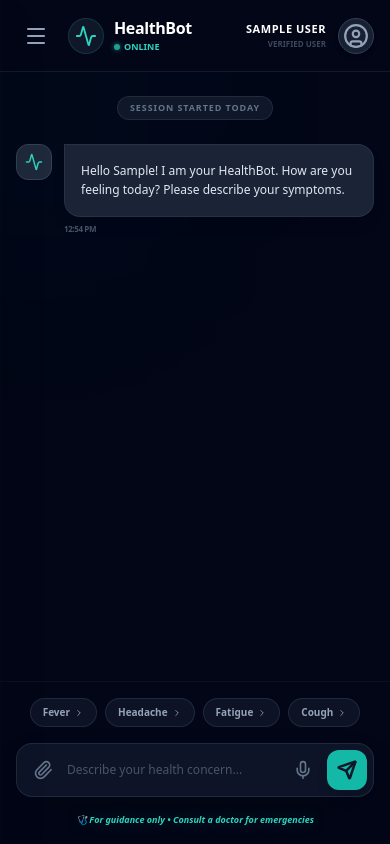
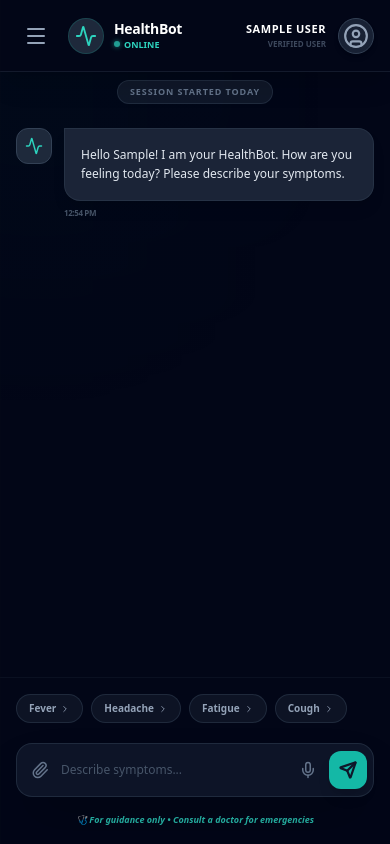
Before and after one commit to junaidnazeer/HealthBot-fullstack, a React (Create React App) app in the folder frontend/: page /chat in a window 390 px wide. Built offline with nearby package versions, Linux system fonts and the light colour scheme; sample sign-in values are in the browser's storage.

Commit message:
Fix: forced header to remain fixed at top during mobile keyboard entry

```diff
--- a/frontend/src/pages/Chat.js
+++ b/frontend/src/pages/Chat.js
@@ -107,7 +107,7 @@ export default function Chat() {
   };
 
   const SidebarContent = () => (
-    <div className="flex flex-col h-full bg-[#020617] border-r border-slate-800/60 shadow-2xl">
+    <div className="flex flex-col h-full bg-[#020617] border-r border-slate-800/60">
       <div className="p-6 flex items-center justify-between">
         <div className="flex items-center gap-2">
           <Activity className="h-7 w-7 text-teal-400" strokeWidth={3} />
@@ -148,7 +148,7 @@ export default function Chat() {
 
       {/* Sidebar Navigation */}
       <div
-        className={`fixed inset-y-0 left-0 z-[60] transform transition-transform duration-300 ease-in-out lg:relative lg:translate-x-0 ${isSidebarOpen ? "translate-x-0 w-72" : "-translate-x-full lg:w-0"}`}
+        className={`fixed inset-y-0 left-0 z-[100] transform transition-transform duration-300 ease-in-out lg:relative lg:translate-x-0 ${isSidebarOpen ? "translate-x-0 w-72" : "-translate-x-full lg:w-0"}`}
       >
         {isSidebarOpen && (
           <div
@@ -159,9 +159,9 @@ export default function Chat() {
         <SidebarContent />
       </div>
 
-      <main className="flex-1 flex flex-col h-full relative z-10 overflow-hidden">
-        {/* --- FIXED HEADER (Locked at top) --- */}
-        <header className="h-[72px] w-full shrink-0 border-b border-slate-800/60 flex items-center justify-between px-4 lg:px-8 bg-[#020617] z-50">
+      <main className="flex-1 flex flex-col h-full relative overflow-hidden">
+        {/* --- HEADER LOCKED AT TOP --- */}
+        <header className="fixed top-0 left-0 right-0 lg:left-auto lg:w-[calc(100%-18rem)] z-[90] h-[72px] border-b border-slate-800/60 flex items-center justify-between px-4 lg:px-8 bg-[#020617] shadow-xl">
           <div className="flex items-center gap-3">
             <button
               className={`p-2 text-slate-400 hover:bg-slate-800 rounded-lg transition-all ${isSidebarOpen ? "lg:hidden" : "block"}`}
@@ -170,14 +170,14 @@ export default function Chat() {
               <Menu size={24} />
             </button>
             <div className="flex items-center gap-2.5">
-              <div className="w-9 h-9 lg:w-10 lg:h-10 rounded-full bg-slate-800/50 flex items-center justify-center border border-teal-500/20">
+              <div className="w-9 h-9 rounded-full bg-slate-800 flex items-center justify-center border border-teal-500/20">
                 <Activity size={22} className="text-teal-400" />
               </div>
               <div className="flex flex-col">
-                <h3 className="text-white text-base lg:text-lg font-bold tracking-tight leading-tight">
+                <h3 className="text-white text-sm font-bold tracking-tight leading-tight">
                   HealthBot
                 </h3>
-                <p className="text-[9px] text-teal-400 font-bold uppercase flex items-center gap-1 mt-0.5">
+                <p className="text-[9px] text-teal-400 font-bold uppercase flex items-center gap-1">
                   <span className="w-1.5 h-1.5 bg-teal-400 rounded-full animate-pulse shadow-[0_0_5px_rgba(45,212,191,0.8)]" />
                   Online
                 </p>
@@ -200,11 +200,11 @@ export default function Chat() {
           </div>
         </header>
 
-        {/* --- SCROLLABLE CHAT MESSAGES area --- */}
-        <div className="flex-1 overflow-y-auto px-4 lg:px-6 py-6 no-scrollbar bg-gradient-to-b from-transparent to-[#020617]/50">
+        {/* --- SCROLLABLE MESSAGES (Offset by header height) --- */}
+        <div className="flex-1 overflow-y-auto px-4 lg:px-6 pt-[80px] pb-6 no-scrollbar bg-gradient-to-b from-transparent to-[#020617]/50">
           <div className="max-w-4xl mx-auto space-y-6">
             <div className="flex justify-center">
-              <span className="text-[9px] lg:text-[10px] bg-slate-800/50 px-3 py-1 rounded-full text-slate-500 font-bold uppercase tracking-widest border border-slate-700/50 backdrop-blur-sm">
+              <span className="text-[9px] bg-slate-800/50 px-3 py-1 rounded-full text-slate-500 font-bold uppercase tracking-widest border border-slate-700/50">
                 Session Started Today
               </span>
             </div>
@@ -212,10 +212,10 @@ export default function Chat() {
             {messages.map((msg) => (
               <div
                 key={msg.id}
-                className={`flex gap-3 ${msg.sender === "user" ? "flex-row-reverse" : ""} animate-in fade-in slide-in-from-bottom-2 duration-300`}
+                className={`flex gap-3 ${msg.sender === "user" ? "flex-row-reverse" : ""} animate-in fade-in slide-in-from-bottom-2`}
               >
                 <div
-                  className={`w-9 h-9 rounded-xl shrink-0 flex items-center justify-center border shadow-sm ${msg.sender === "user" ? "bg-teal-500/10 border-teal-500/20" : "bg-slate-800 border-slate-700"}`}
+                  className={`w-9 h-9 rounded-xl shrink-0 flex items-center justify-center border ${msg.sender === "user" ? "bg-teal-500/10 border-teal-500/20" : "bg-slate-800 border-slate-700"}`}
                 >
                   {msg.sender === "user" ? (
                     <User size={18} className="text-teal-400" />
@@ -243,7 +243,7 @@ export default function Chat() {
                 <div className="w-9 h-9 rounded-xl bg-slate-800 border border-slate-700 flex items-center justify-center">
                   <Activity size={18} className="text-teal-400 opacity-50" />
                 </div>
-                <div className="bg-slate-800/40 p-4 rounded-2xl rounded-tl-none border border-slate-700/30 flex gap-1 items-center">
+                <div className="bg-slate-800/40 p-4 rounded-2xl rounded-tl-none border border-slate-700/30 flex gap-1">
                   <span className="w-1 h-1 bg-teal-400 rounded-full animate-bounce" />
                   <span className="w-1 h-1 bg-teal-400 rounded-full animate-bounce [animation-delay:0.2s]" />
                   <span className="w-1 h-1 bg-teal-400 rounded-full animate-bounce [animation-delay:0.4s]" />
@@ -254,15 +254,15 @@ export default function Chat() {
           </div>
         </div>
 
-        {/* --- FIXED INPUT AREA (Bottom) --- */}
+        {/* --- INPUT AREA --- */}
         <div className="p-4 lg:p-6 bg-[#020617] shrink-0 border-t border-slate-800/30">
           <div className="max-w-4xl mx-auto">
-            <div className="flex flex-wrap justify-center gap-2 mb-4">
+            <div className="flex overflow-x-auto gap-2 mb-4 no-scrollbar pb-1">
               {["Fever", "Headache", "Fatigue", "Cough"].map((symptom) => (
                 <button
                   key={symptom}
                   onClick={() => sendMessage(`I have a ${symptom}`)}
-                  className="bg-slate-800/40 border border-slate-700/50 px-3 py-1.5 rounded-full text-[10px] text-slate-400 hover:text-teal-400 hover:border-teal-500/30 transition-all flex items-center gap-1 font-bold"
+                  className="whitespace-nowrap bg-slate-800/40 border border-slate-700/50 px-3 py-1.5 rounded-full text-[10px] text-slate-400 hover:text-teal-400 hover:border-teal-500/30 transition-all flex items-center gap-1 font-bold"
                 >
                   {symptom} <ChevronRight size={10} />
                 </button>
@@ -270,8 +270,8 @@ export default function Chat() {
             </div>
 
             <div className="bg-slate-900/90 border border-slate-700/50 rounded-2xl p-1.5 flex items-center gap-1 shadow-2xl focus-within:border-teal-500/40 transition-all">
-              <button className="p-2.5 text-slate-500 hover:text-teal-400 transition-colors">
-                <Paperclip size={20} />
+              <button className="p-2 text-slate-500 hover:text-teal-400 transition-colors">
+                <Paperclip size={18} />
               </button>
               <textarea
                 rows={1}
@@ -282,21 +282,21 @@ export default function Chat() {
                   !e.shiftKey &&
                   (e.preventDefault(), sendMessage())
                 }
-                placeholder="Describe your health concern..."
-                className="flex-1 bg-transparent border-none focus:ring-0 text-xs lg:text-sm text-white py-3 resize-none no-scrollbar placeholder-slate-600"
+                placeholder="Describe symptoms..."
+                className="flex-1 bg-transparent border-none focus:ring-0 text-xs text-white py-3 resize-none no-scrollbar placeholder-slate-600"
               />
-              <button className="p-2.5 text-slate-500 hover:text-teal-400 transition-colors">
-                <Mic size={20} />
+              <button className="p-2 text-slate-500 hover:text-teal-400 transition-colors">
+                <Mic size={18} />
               </button>
               <button
                 onClick={() => sendMessage()}
                 className="bg-teal-500 text-slate-900 p-2.5 rounded-xl transition-all shadow-lg hover:brightness-110 active:scale-95"
               >
-                <Send size={20} strokeWidth={3} />
+                <Send size={18} strokeWidth={3} />
               </button>
             </div>
 
-            <p className="mt-4 text-[9px] lg:text-[10px] text-teal-400 font-bold text-center italic max-w-md mx-auto leading-relaxed drop-shadow-[0_0_8px_rgba(45,212,191,0.2)]">
+            <p className="mt-4 text-[9px] text-teal-400 font-bold text-center italic opacity-80 leading-relaxed">
               🩺 For guidance only • Consult a doctor for emergencies
             </p>
           </div>
```
